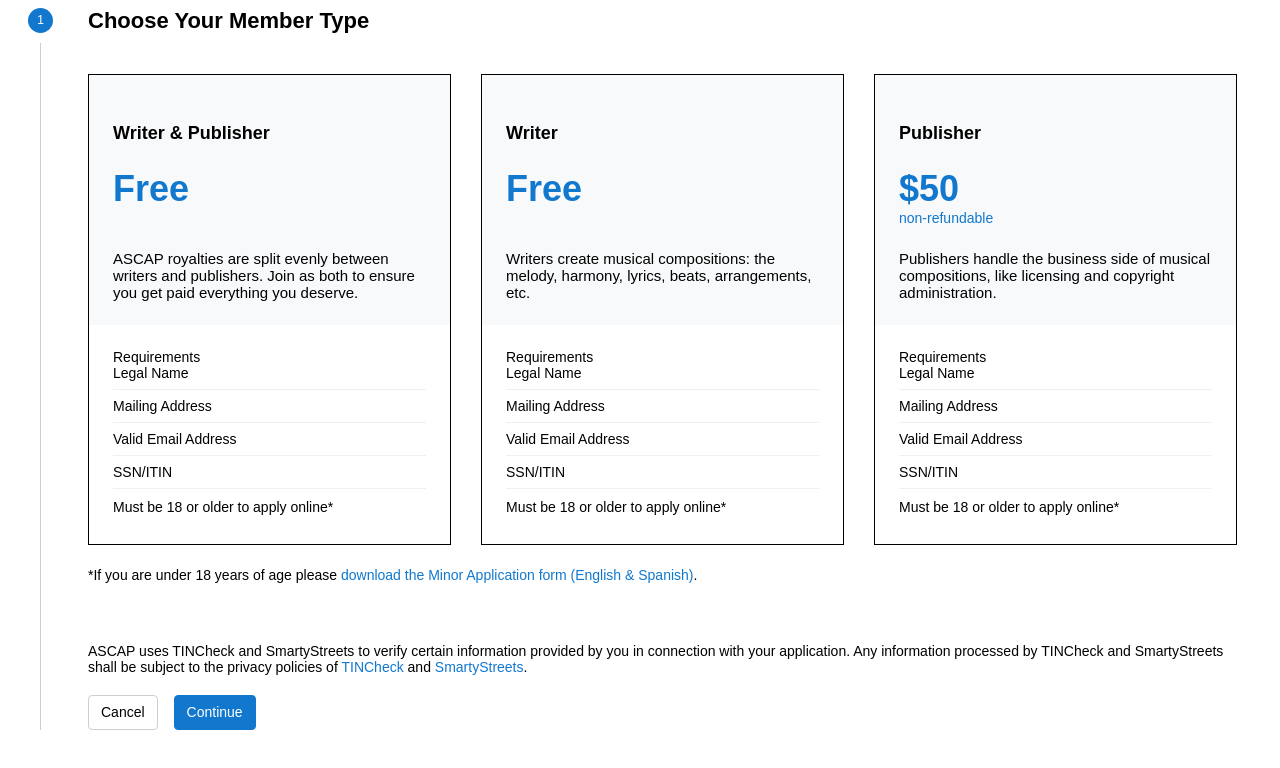
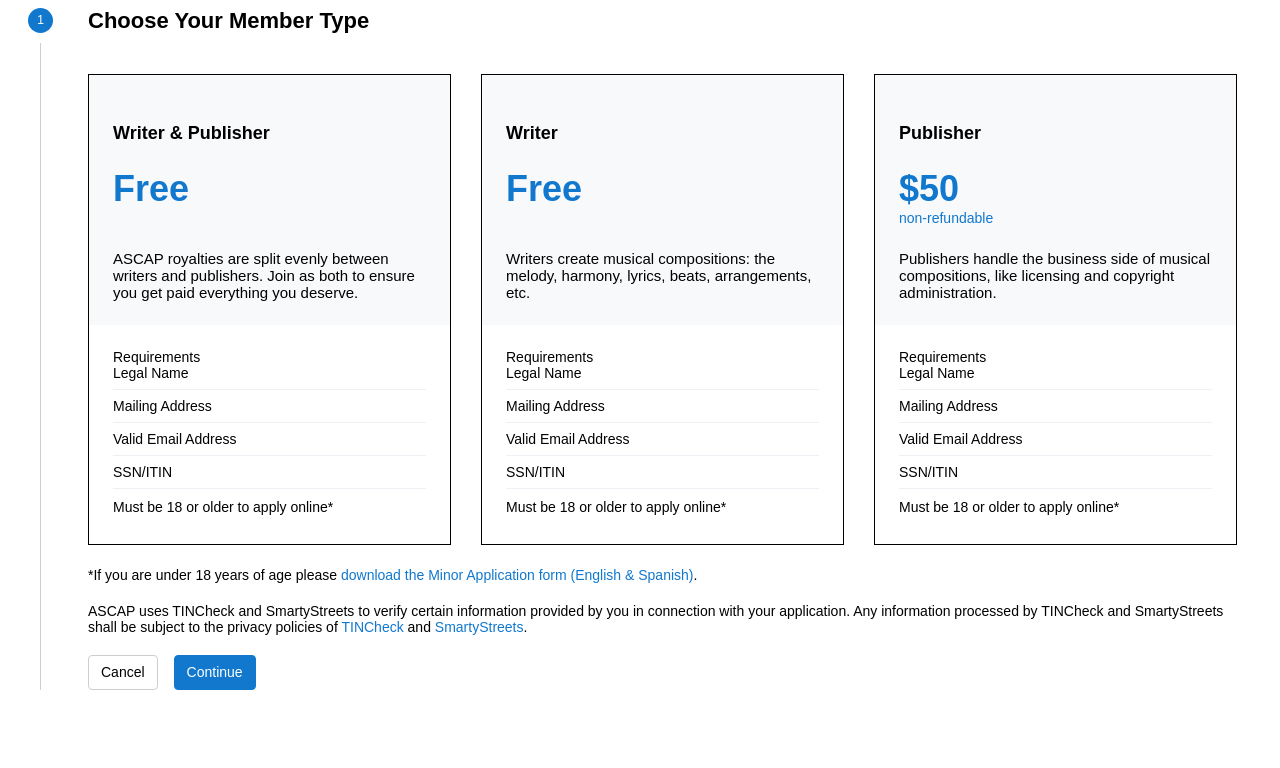
Before and after one commit to patcoston/ascap, a React (Vite) app: page / in a window 1280 px wide. Shown: the top 768 px of the page. Built offline with nearby package versions, Linux system fonts and the light colour scheme.

Commit message:
Made note spacing dynamic based on if dropdown menu is showing

```diff
--- a/src/components/SignupStep1.jsx
+++ b/src/components/SignupStep1.jsx
@@ -35,6 +35,7 @@
     if (memberType !== 0) {
       setShowPublishers(true)
     }
+    console.log(memberType)
   }, [memberType])
 
   return (
@@ -52,7 +53,7 @@
         )}
       </div>
       <div className="publisher-type-wrapper">
-        <Spacing bottom="large">
+        <Spacing bottom={showPublishers ? 'large' : 'small'}>
           <Note>
             *If you are under 18 years of age please{' '}
             <a href={() => {}}>
@@ -70,7 +71,7 @@
         {showPublishers && showPublisherError && (
           <Error msg="Please select your publisher company type." />
         )}
-        <Spacing top="large" bottom="medium">
+        <Spacing top={showPublishers ? 'large' : 'small'} bottom="medium">
           <Note>
             ASCAP uses TINCheck and SmartyStreets to verify certain information
             provided by you in connection with your application. Any information
--- a/src/components/Spacing.jsx
+++ b/src/components/Spacing.jsx
@@ -24,7 +24,7 @@
 
   useEffect(() => {
     setClassName(getClassName())
-  }, [])
+  }, [top, bottom, left, right])
 
   return (
     <div className="spacing">
```
